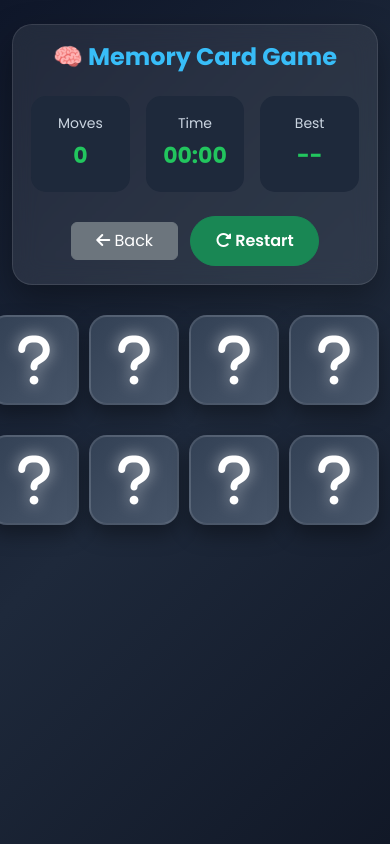
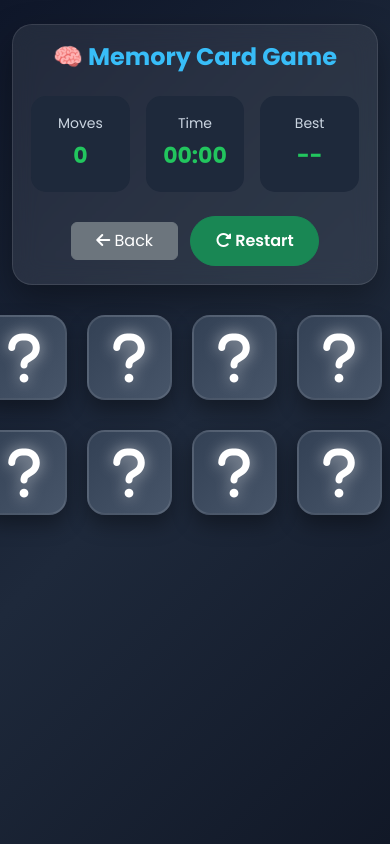
Before and after one commit to Aniket07-coder/memory-card-game, a plain HTML site: page index.html in a window 390 px wide. Both pictures are taken after a click on the button "▶ Start Game". Drawn offline with nearby package versions, Linux system fonts and the light colour scheme.

Commit message:
Updated Game

```diff
--- a/style.css
+++ b/style.css
@@ -157,14 +157,14 @@ body{
 @media(max-width:480px){
     .game-board{
         grid-template-columns: repeat(4, 1fr);
-        gap: 20px;
+        gap: 25px;
     }
 
     .card-box{
-        height: 90px;width: 90px;
+        height: 85px;width: 85px;
         border-radius: 12px;
         font-size: 22px;
-        margin-bottom: 10px;
+        margin-bottom: 5px;
     }
 
     .game-header h1{
```
